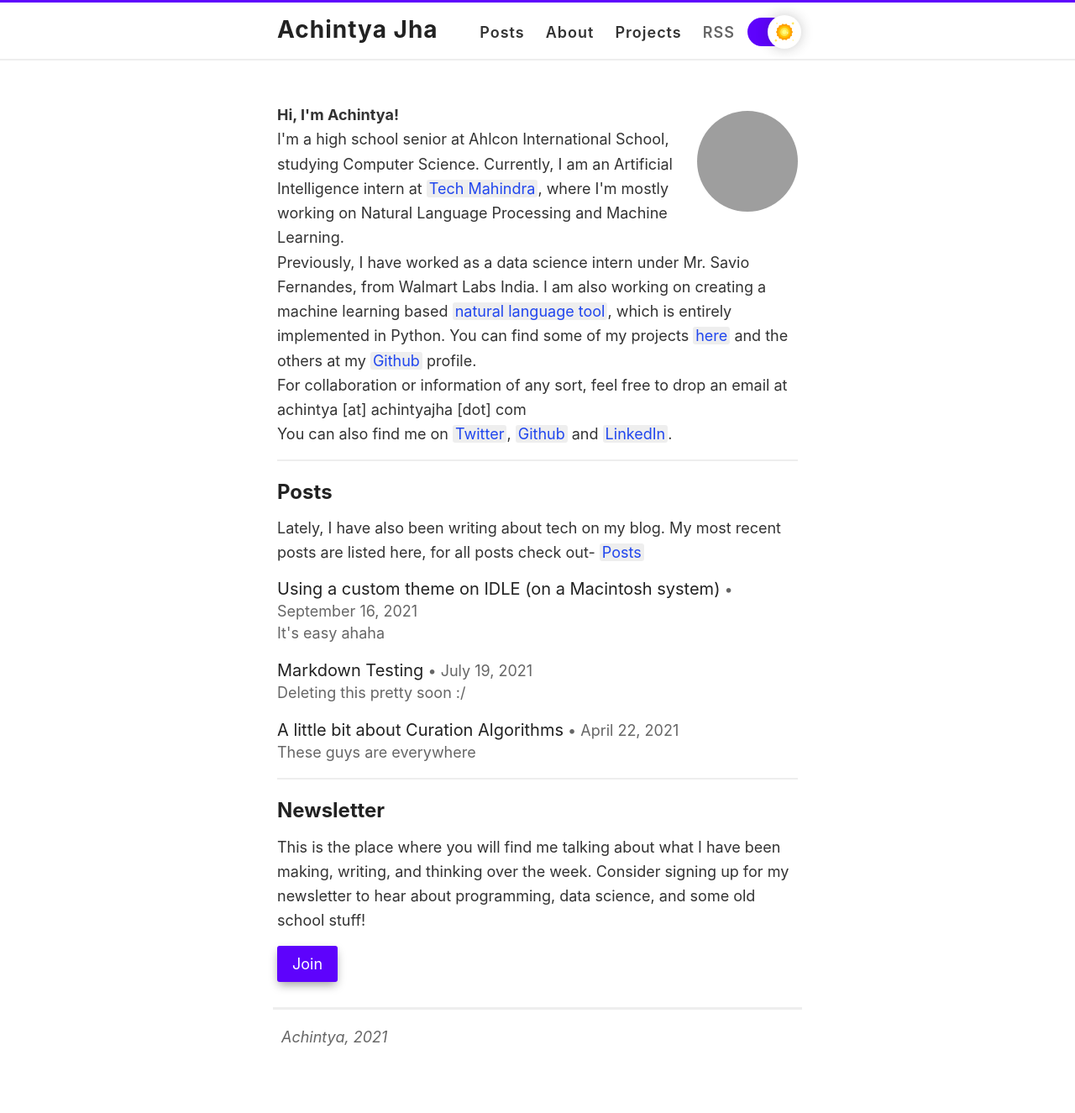
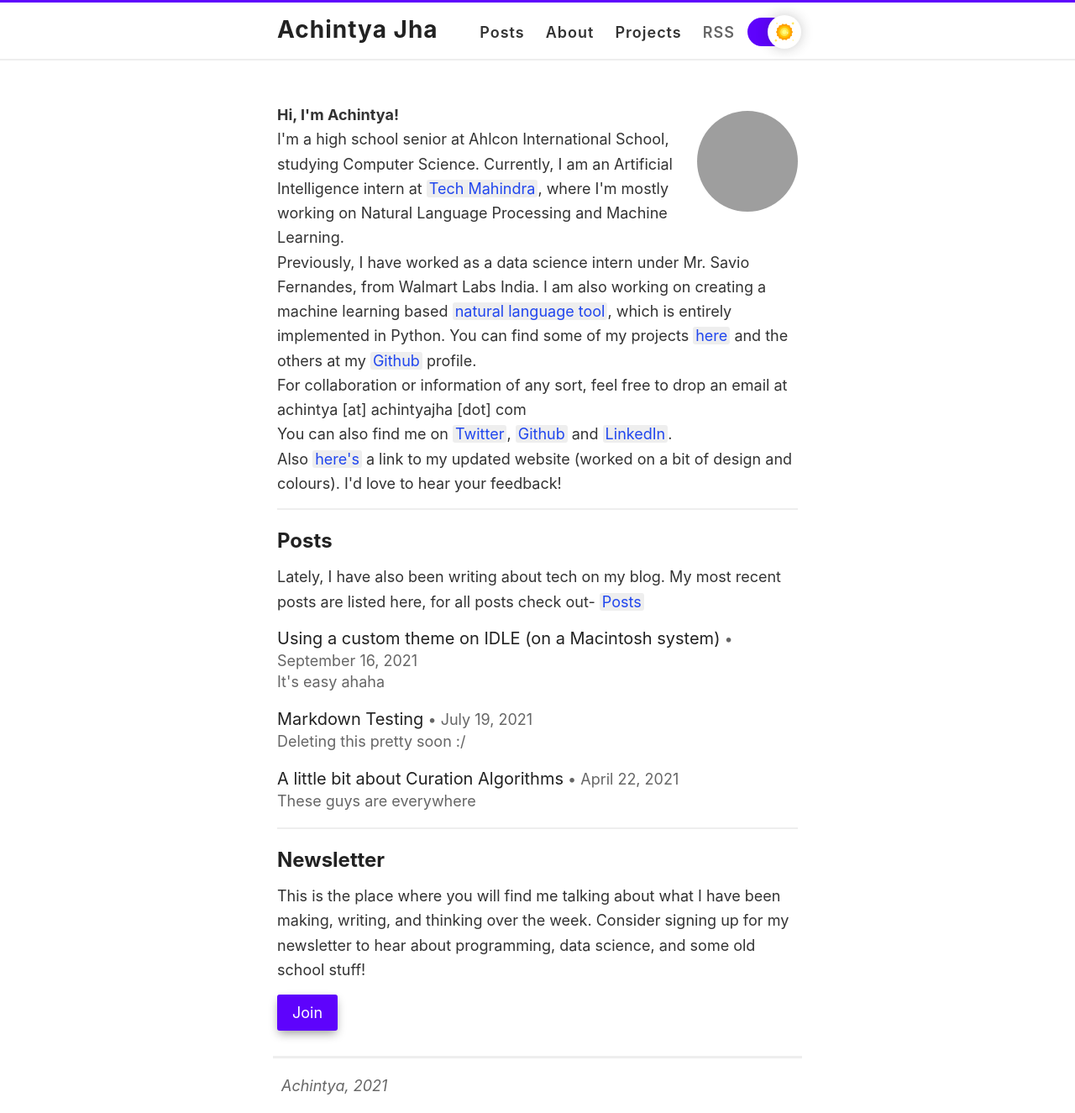
Before and after one commit to achntj/achintyajha.github.io, a Jekyll site: the page built from index.html, in a window 1280 px wide. Shown: the whole page at 84% size. Built offline with Jekyll 4.4.1, drawn with Linux system fonts in a browser that asks for light colours; before the commit the page ends 1267 px from its top, so only the background shows below that; grey boxes are pictures that could not be loaded.

Commit message:
links updated

```diff
--- a/index.html
+++ b/index.html
@@ -22,6 +22,8 @@ layout: default
     For collaboration or information of any sort, feel free to drop an email at achintya [at] achintyajha [dot] com<br />
     You can also find me on <a href="https://www.twitter.com/achintyajha05">Twitter</a>, <a href="https://github.com/achintyajha">Github</a>
     and <a href="https://linkedin.com/in/achintyajha">LinkedIn</a>.
+    <br />
+    Also <a href="https://achintya.netlify.app">here's</a> a link to my updated website (worked on a bit of design and colours). I'd love to hear your feedback!
     <br />
   </p>
 </div>
```
